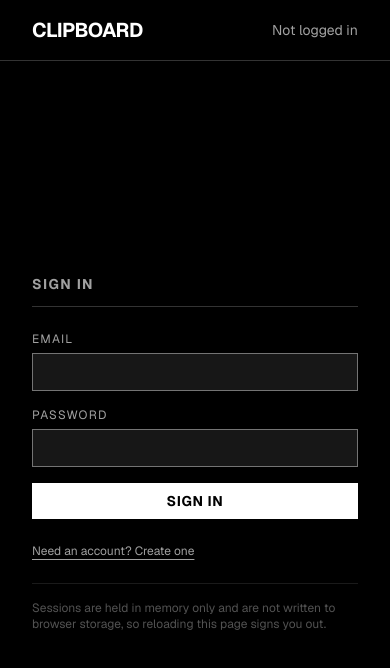
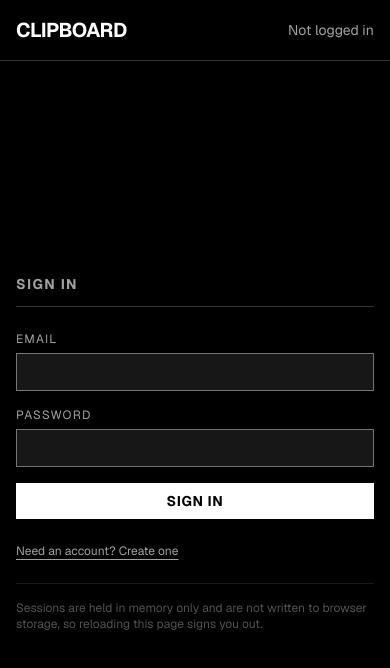
Before and after one commit to hackathon-by-hgs/code-paste, a Next.js app in the folder frontend/: page / in a window 390 px wide. Shown: the top 668 px of the page. Built offline with nearby package versions, Linux system fonts and the light colour scheme.

Commit message:
style(frontend): improve mobile responsiveness across panels

```diff
--- a/frontend/src/components/DeviceList.tsx
+++ b/frontend/src/components/DeviceList.tsx
@@ -63,7 +63,7 @@ export const DeviceList = () => {
   const [pairing, setPairing] = useState(false);
 
   return (
-    <section className="px-8 py-6 flex flex-col gap-4">
+    <section className="px-4 sm:px-8 py-6 flex flex-col gap-4">
       <div className="border-b border-white/20 pb-3 flex justify-between items-center">
         <h2 className="text-sm font-bold uppercase tracking-widest text-neutral-400">My Devices</h2>
         <button
--- a/frontend/src/components/Header.tsx
+++ b/frontend/src/components/Header.tsx
@@ -6,7 +6,7 @@ export const Header = () => {
   const { user, pending, signOut } = useAuth();
 
   return (
-    <header className="flex justify-between items-center border-b border-white/20 px-8 py-4">
+    <header className="flex justify-between items-center border-b border-white/20 px-4 sm:px-8 py-4">
       <h1 className="text-xl font-bold tracking-tight uppercase">Clipboard</h1>
       <div className="flex items-center gap-4">
         {user ? (
--- a/frontend/src/components/SharingSession.tsx
+++ b/frontend/src/components/SharingSession.tsx
@@ -205,7 +205,7 @@ export const SharingSession = () => {
   const members = session?.members.filter((m) => !m.revoked) ?? [];
 
   return (
-    <section className="px-8 py-6 flex flex-col gap-4">
+    <section className="px-4 sm:px-8 py-6 flex flex-col gap-4">
       <div className="border-b border-white/20 pb-3">
         <h2 className="text-sm font-bold uppercase tracking-widest text-neutral-400">
           Sharing Session
--- a/frontend/src/components/SignInPanel.tsx
+++ b/frontend/src/components/SignInPanel.tsx
@@ -64,7 +64,7 @@ export const SignInPanel = () => {
   };
 
   return (
-    <div className="flex-1 flex items-center justify-center px-8 py-16">
+    <div className="flex-1 flex items-center justify-center px-4 sm:px-8 py-16">
       <div className="w-full max-w-sm flex flex-col gap-6">
         <div className="border-b border-white/20 pb-3">
           <h2 className="text-sm font-bold uppercase tracking-widest text-neutral-400">
--- a/frontend/src/components/SyncStatus.tsx
+++ b/frontend/src/components/SyncStatus.tsx
@@ -32,7 +32,7 @@ export const SyncStatus = () => {
   };
 
   return (
-    <section className="px-8 py-6 flex flex-col gap-4">
+    <section className="px-4 sm:px-8 py-6 flex flex-col gap-4">
       <div className="border-b border-white/20 pb-3">
         <h2 className="text-sm font-bold uppercase tracking-widest text-neutral-400">Sync Status</h2>
       </div>
```
